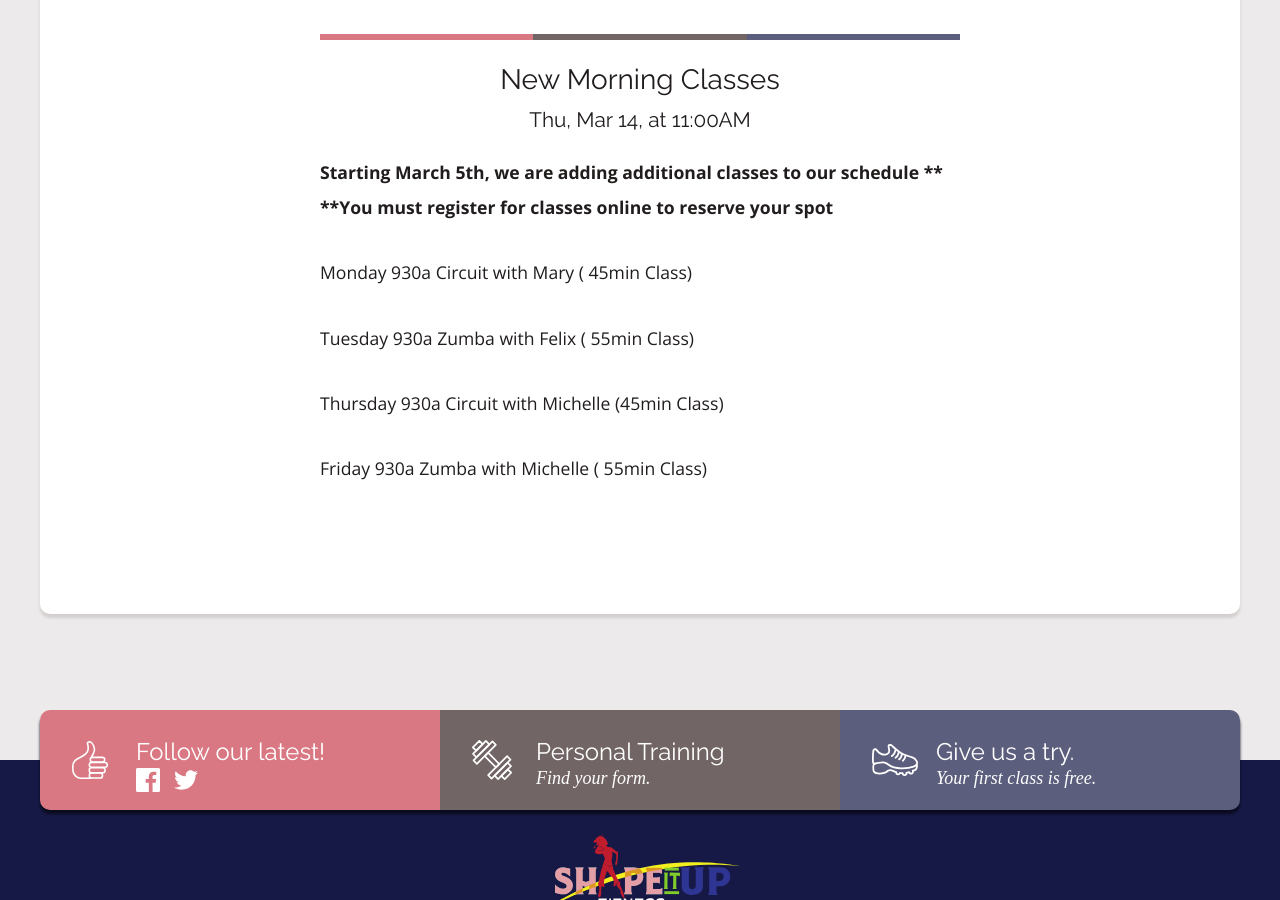
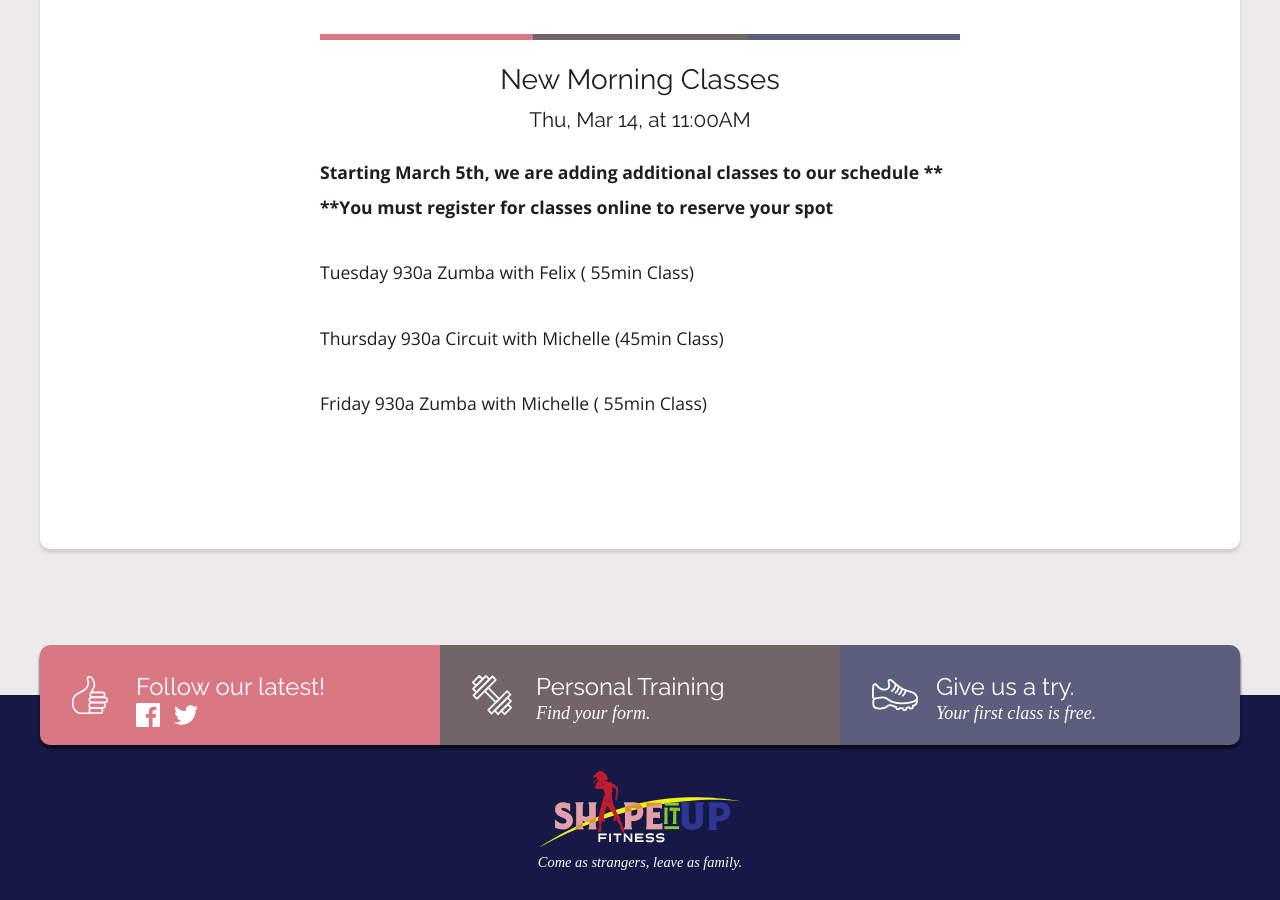
Before and after one commit to rwstone/shapeitup, a Jekyll site: the page built from events/index.md, in a window 1280 px wide and 900 px high, scrolled down 1634 px. Built offline with Jekyll 4.4.1, drawn with Linux system fonts in a browser that asks for light colours; some web fonts are replaced.

Commit message:
Updated New Morning Classes

```diff
--- a/_events/new-morning-classes.markdown
+++ b/_events/new-morning-classes.markdown
@@ -21,7 +21,7 @@ button_label: htt
 
 
 
-Monday   930a Circuit with Mary ( 45min Class)
+
 
 Tuesday  930a Zumba with Felix  ( 55min Class)
 
```
